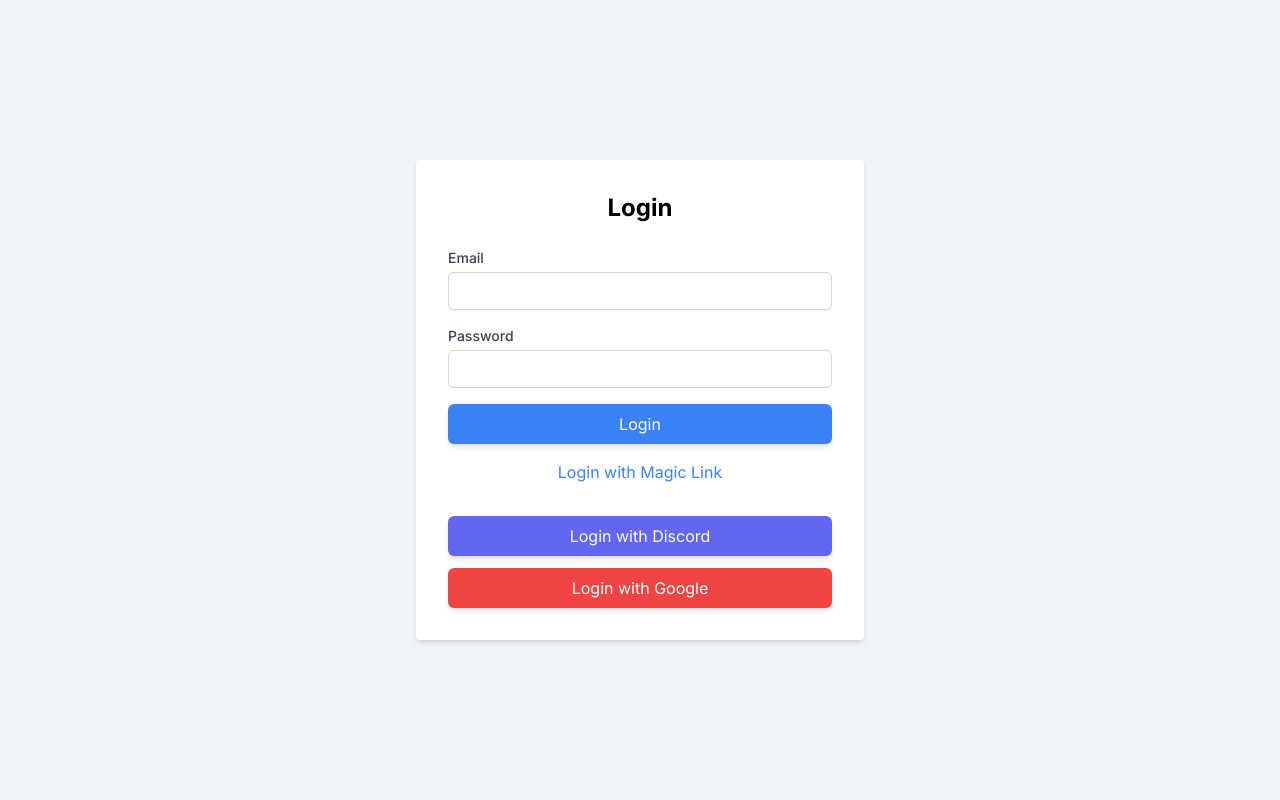
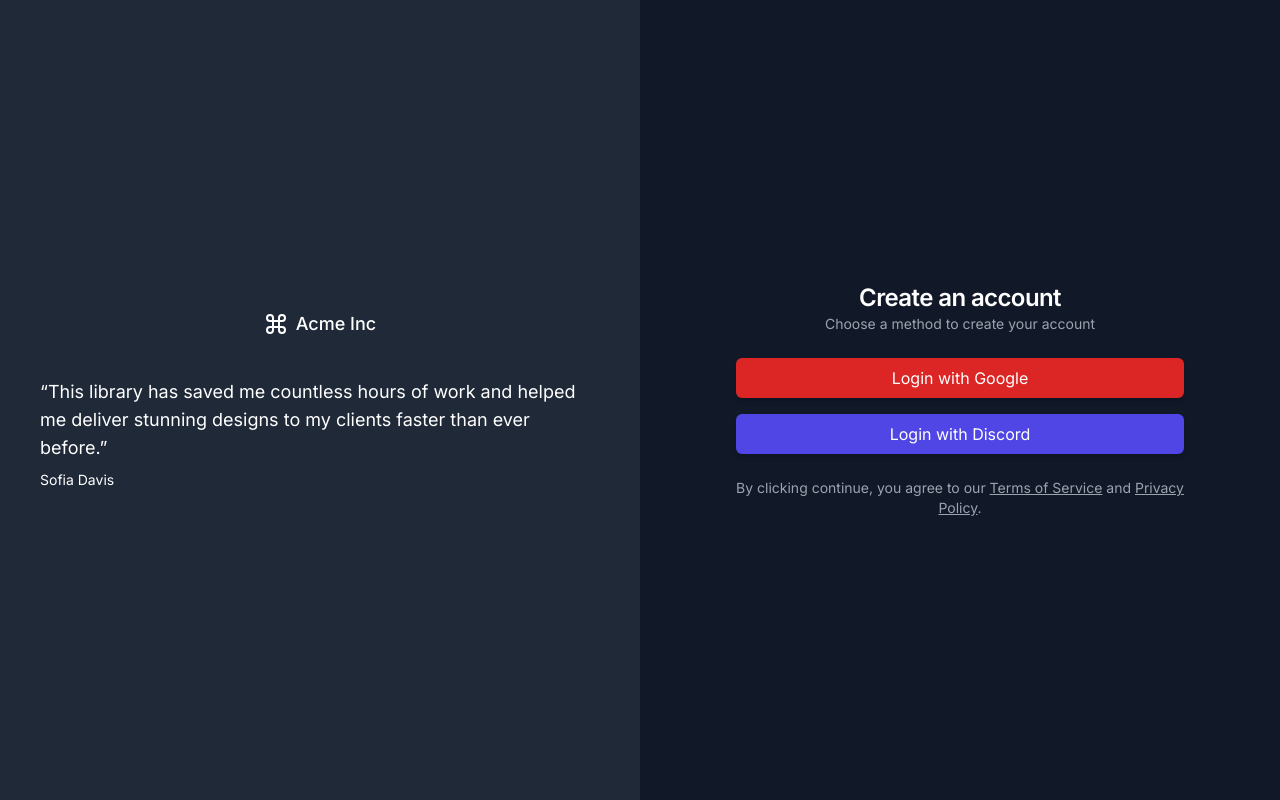
Before and after one commit to prabhathc/audiochat, a Next.js app: page /login in a window 1280 px wide. Built offline with nearby package versions, Linux system fonts and the light colour scheme.

Commit message:
updated login ui

```diff
--- a/app/login/page.tsx
+++ b/app/login/page.tsx
@@ -1,106 +1,51 @@
-'use client'
+'use client';
 
-import { useState, FormEvent } from 'react';
+import React from 'react';
 
 export default function Login() {
-  const [email, setEmail] = useState('');
-  const [password, setPassword] = useState('');
-  const [useMagicLink, setUseMagicLink] = useState(false);
-  const [message, setMessage] = useState('');
-  const [error, setError] = useState('');
-
-  const handleSubmit = async (event: FormEvent) => {
-    event.preventDefault();
-
-    const endpoint = useMagicLink ? '/auth/magic-link' : '/auth/login';
-    const body = JSON.stringify({ email, ...(useMagicLink ? {} : { password }) });
-
-    const response = await fetch(endpoint, {
-      method: 'POST',
-      headers: {
-        'Content-Type': 'application/json',
-        'Cache-Control': 'no-store, no-cache, must-revalidate, proxy-revalidate',
-        'Expires': '0',
-      },
-      body,
-    });
-
-    if (response.ok) {
-      if (useMagicLink) {
-        setMessage('Check your email for the magic link.');
-      } else {
-        // Redirect to a protected page or homepage after successful login
-        window.location.href = '/';
-      }
-    } else {
-      // Handle login failure
-      const errorData = await response.json();
-      setError(errorData.error || 'Failed to log in');
-    }
-  };
-
   const handleOAuthLogin = (provider: string) => {
     window.location.href = `/auth/${provider}`;
   };
 
   return (
-    <div className="min-h-screen flex items-center justify-center bg-gray-100">
-      <div className="bg-white p-8 rounded shadow-md w-full max-w-md">
-        <h1 className="text-2xl font-bold mb-6 text-center">Login</h1>
-        <form onSubmit={handleSubmit} className="mb-4">
-          <label htmlFor="email" className="block text-sm font-medium text-gray-700">
-            Email
-          </label>
-          <input
-            name="email"
-            type="email"
-            value={email}
-            onChange={(e) => setEmail(e.target.value)}
-            className="mt-1 block w-full px-3 py-2 border border-gray-300 rounded-md shadow-sm placeholder-gray-400 focus:outline-none focus:ring-blue-500 focus:border-blue-500 sm:text-sm"
-          />
-          {!useMagicLink && (
-            <>
-              <label htmlFor="password" className="block text-sm font-medium text-gray-700 mt-4">
-                Password
-              </label>
-              <input
-                type="password"
-                name="password"
-                value={password}
-                onChange={(e) => setPassword(e.target.value)}
-                className="mt-1 block w-full px-3 py-2 border border-gray-300 rounded-md shadow-sm placeholder-gray-400 focus:outline-none focus:ring-blue-500 focus:border-blue-500 sm:text-sm"
-              />
-            </>
-          )}
+    <div className="min-h-screen flex flex-col lg:flex-row items-center justify-center bg-gray-900 text-white">
+      <div className="flex flex-col items-center justify-center lg:w-1/2 p-10 bg-gray-800 h-screen">
+        <div className="flex items-center text-lg font-medium mb-10">
+          <svg xmlns="http://www.w3.org/2000/svg" viewBox="0 0 24 24" fill="none" stroke="currentColor" strokeWidth="2" strokeLinecap="round" strokeLinejoin="round" className="mr-2 h-6 w-6">
+            <path d="M15 6v12a3 3 0 1 0 3-3H6a3 3 0 1 0 3 3V6a3 3 0 1 0-3 3h12a3 3 0 1 0-3-3"></path>
+          </svg>
+          Acme Inc
+        </div>
+        <blockquote className="space-y-2 text-center lg:text-left">
+          <p className="text-lg">“This library has saved me countless hours of work and helped me deliver stunning designs to my clients faster than ever before.”</p>
+          <footer className="text-sm">Sofia Davis</footer>
+        </blockquote>
+      </div>
+      <div className="flex flex-col items-center justify-center w-full lg:w-1/2 p-8 lg:p-16 h-screen">
+        <div className="w-full max-w-md flex flex-col space-y-6">
+          <div className="text-center">
+            <h1 className="text-2xl font-semibold tracking-tight">Create an account</h1>
+            <p className="text-sm text-gray-400">Choose a method to create your account</p>
+          </div>
+          <div className="space-y-4">
             <button
-            type="submit"
-            className="w-full bg-blue-500 text-white py-2 px-4 rounded-md shadow-md hover:bg-blue-600 focus:outline-none focus:ring-2 focus:ring-blue-500 focus:ring-opacity-50 mt-4"
+              onClick={() => handleOAuthLogin('google')}
+              className="w-full bg-red-600 text-white py-2 px-4 rounded-md shadow-md hover:bg-red-700 transition duration-150"
             >
-            {useMagicLink ? 'Send Magic Link' : 'Login'}
+              Login with Google
             </button>
-        </form>
-        {error && <p className="text-red-600 text-sm">{error}</p>}
-        {message && <p className="text-green-600 text-sm">{message}</p>}
-        <div className="text-center mt-4">
-          <button onClick={() => setUseMagicLink(!useMagicLink)} className="text-blue-500 hover:underline">
-            {useMagicLink ? 'Login with Password' : 'Login with Magic Link'}
-          </button>
-        </div>
-        <div className="mt-6">
             <button
               onClick={() => handleOAuthLogin('discord')}
-            className="w-full bg-indigo-500 text-white py-2 px-4 rounded-md shadow-md hover:bg-indigo-600 focus:outline-none focus:ring-2 focus:ring-indigo-500 focus:ring-opacity-50 mt-2"
+              className="w-full bg-indigo-600 text-white py-2 px-4 rounded-md shadow-md hover:bg-indigo-700 transition duration-150"
             >
               Login with Discord
             </button>
           </div>
-        <div className='mt-1'>
-          <button
-            onClick={() => handleOAuthLogin('google')}
-            className="w-full bg-red-500 text-white py-2 px-4 rounded-md shadow-md hover:bg-red-600 focus:outline-none focus:ring-2 focus:ring-red-500 focus:ring-opacity-50 mt-2"
-          >
-            Login with Google
-          </button>
+          <p className="text-center text-sm text-gray-400">
+            By clicking continue, you agree to our{' '}
+            <a href="/terms" className="underline hover:text-white">Terms of Service</a> and{' '}
+            <a href="/privacy" className="underline hover:text-white">Privacy Policy</a>.
+          </p>
         </div>
       </div>
     </div>
```
Also changed, not shown: app/login/test.html (added, +47 -0 lines). Lines whose indentation alone changed are shown as unchanged.
